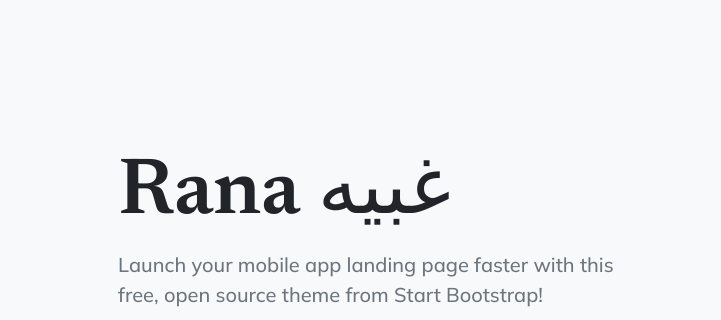
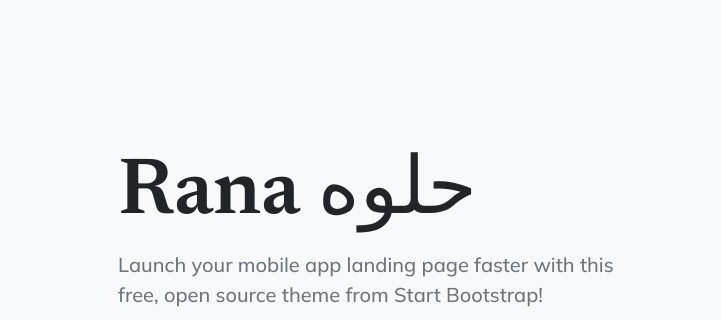
Before and after one commit to Barasama/Albaraa, a plain HTML site: page index.html in a window 1280 px wide. Shown: the part 111-431 px from the top of the page, 0-721 px from the left. Drawn offline with nearby package versions, Linux system fonts and the light colour scheme.

Commit message:
Add files via upload

```diff
--- a/index.html
+++ b/index.html
@@ -47,7 +47,7 @@
                     <div class="col-lg-6">
                         <!-- Mashead text and app badges-->
                         <div class="mb-5 mb-lg-0 text-center text-lg-start">
-                            <h1 class="display-1 lh-1 mb-3">Rana غبيه</h1>
+                            <h1 class="display-1 lh-1 mb-3">Rana حلوه</h1>
                             <p class="lead fw-normal text-muted mb-5">Launch your mobile app landing page faster with this free, open source theme from Start Bootstrap!</p>
                             <div class="d-flex flex-column flex-lg-row align-items-center">
                                 <a class="me-lg-3 mb-4 mb-lg-0" href="#!"><img class="app-badge" src="assets/img/google-play-badge.svg" alt="..." /></a>
```
